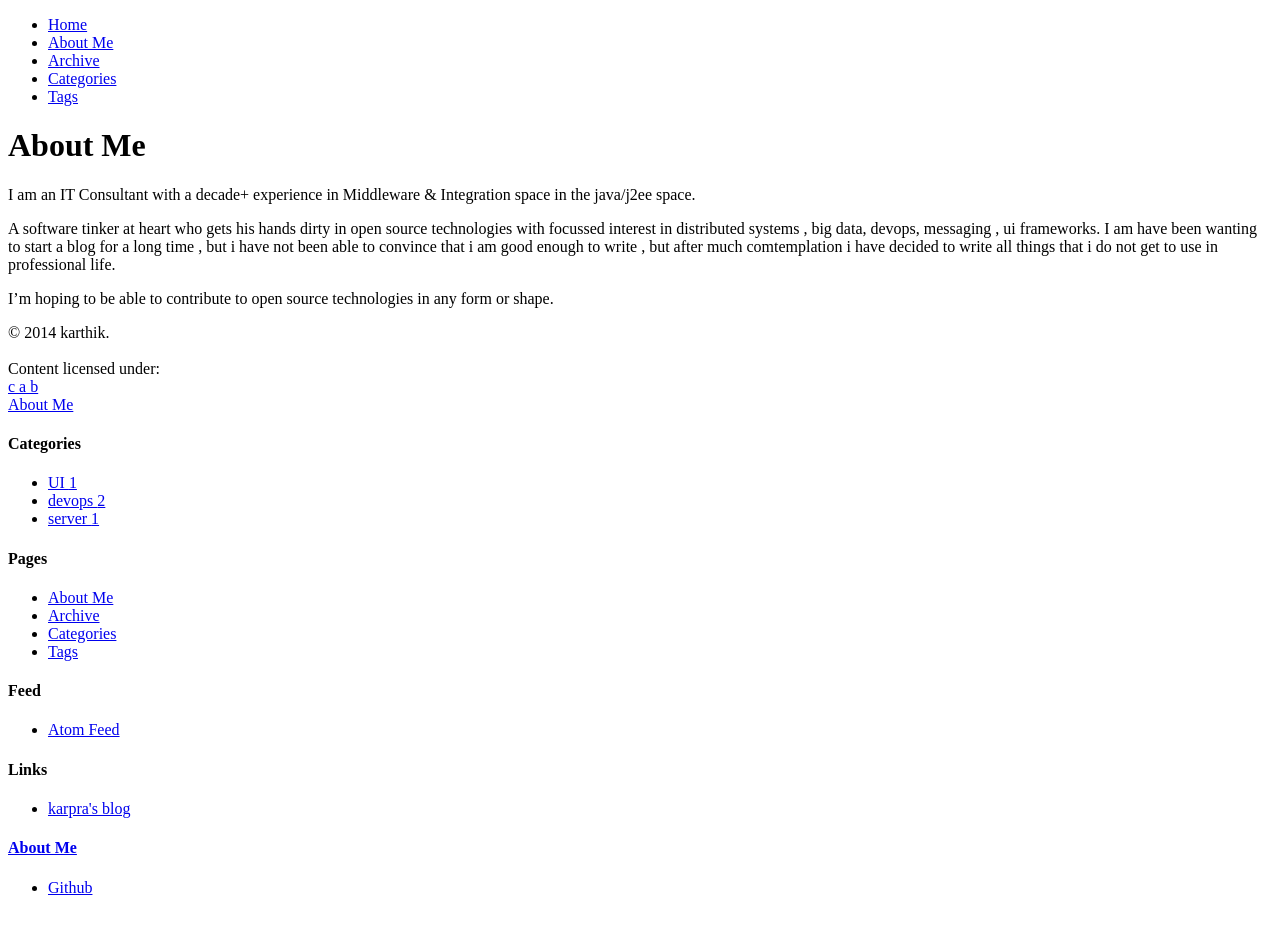
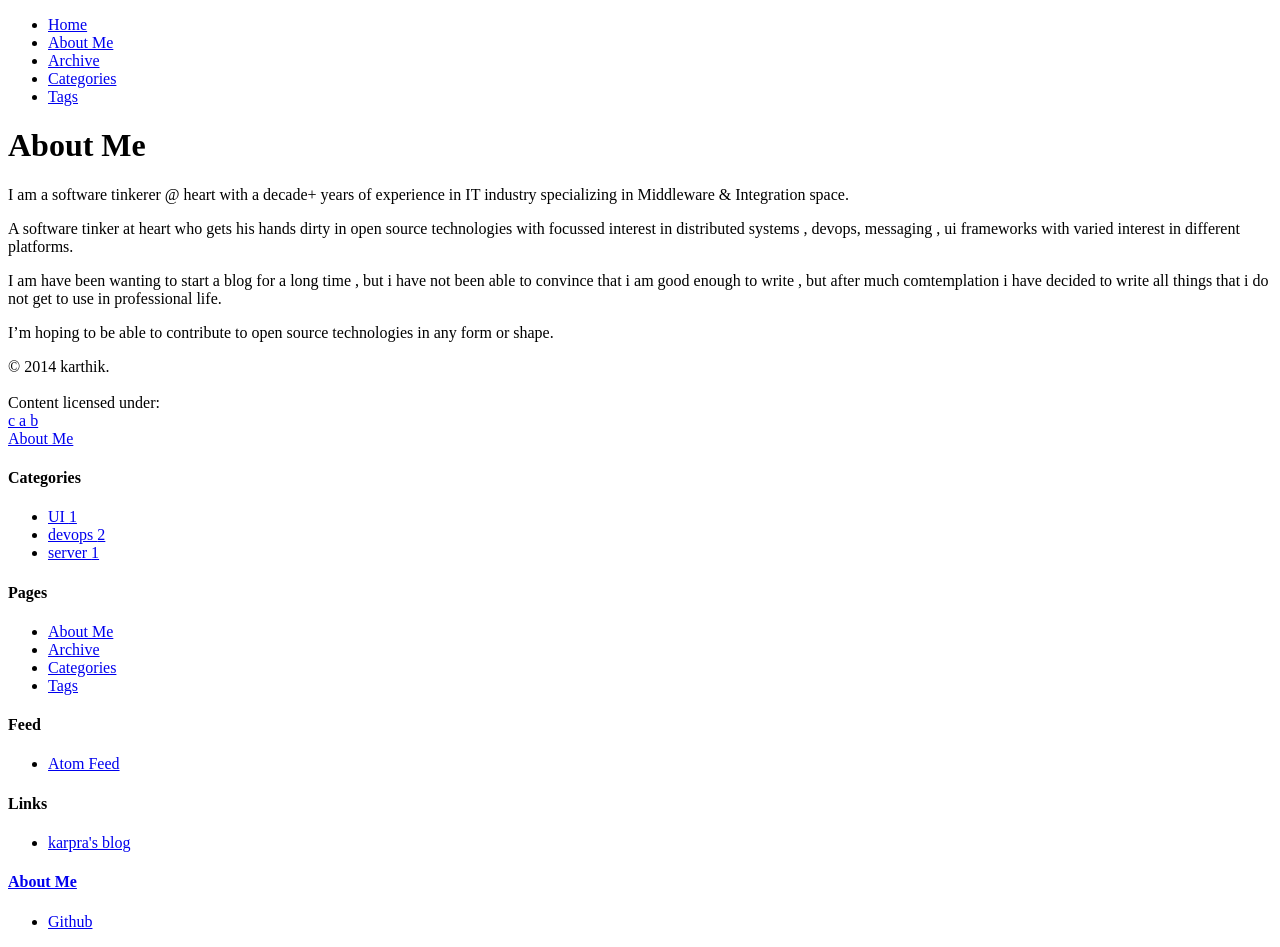
Before and after one commit to karpra/karpra.github.io, a Jekyll site: the page built from about.md, in a window 1280 px wide. Built offline with Jekyll 4.4.1, drawn with Linux system fonts in a browser that asks for light colours; nearby versions of some CDN libraries; library files that are not in the unit come from our copies; before the commit the page ends 913 px from its top, so only the background shows below that.

Commit message:
Update about.md

```diff
--- a/about.md
+++ b/about.md
@@ -4,14 +4,10 @@ title: About Me
 header: About Me
 group: navigation
 ---
- I am an IT Consultant with a decade+ experience in Middleware & Integration
- space in the java/j2ee space.
+I am a software tinkerer @ heart with a decade+ years of experience in IT industry specializing in Middleware & Integration space.
 
- A software tinker at heart who gets his hands dirty in open source technologies
- with focussed interest in distributed systems , big data, devops, messaging , ui frameworks.
- I am have been wanting to start a blog for a long time , but i have not been able to
- convince that i am good enough to write , but after much comtemplation i have decided to write
- all things that i do not get to use in professional life.
+A software tinker at heart who gets his hands dirty in open source technologies with focussed interest in distributed   systems , devops, messaging , ui frameworks with varied interest in different platforms.
 
- I'm hoping to be able to contribute to open source technologies in any form or
- shape.
+I am have been wanting to start a blog for a long time , but i have not been able to convince that i am good enough to write , but after much comtemplation i have decided to write all things that i do not get to use in professional life.
+
+I'm hoping to be able to contribute to open source technologies in any form or shape.
```
